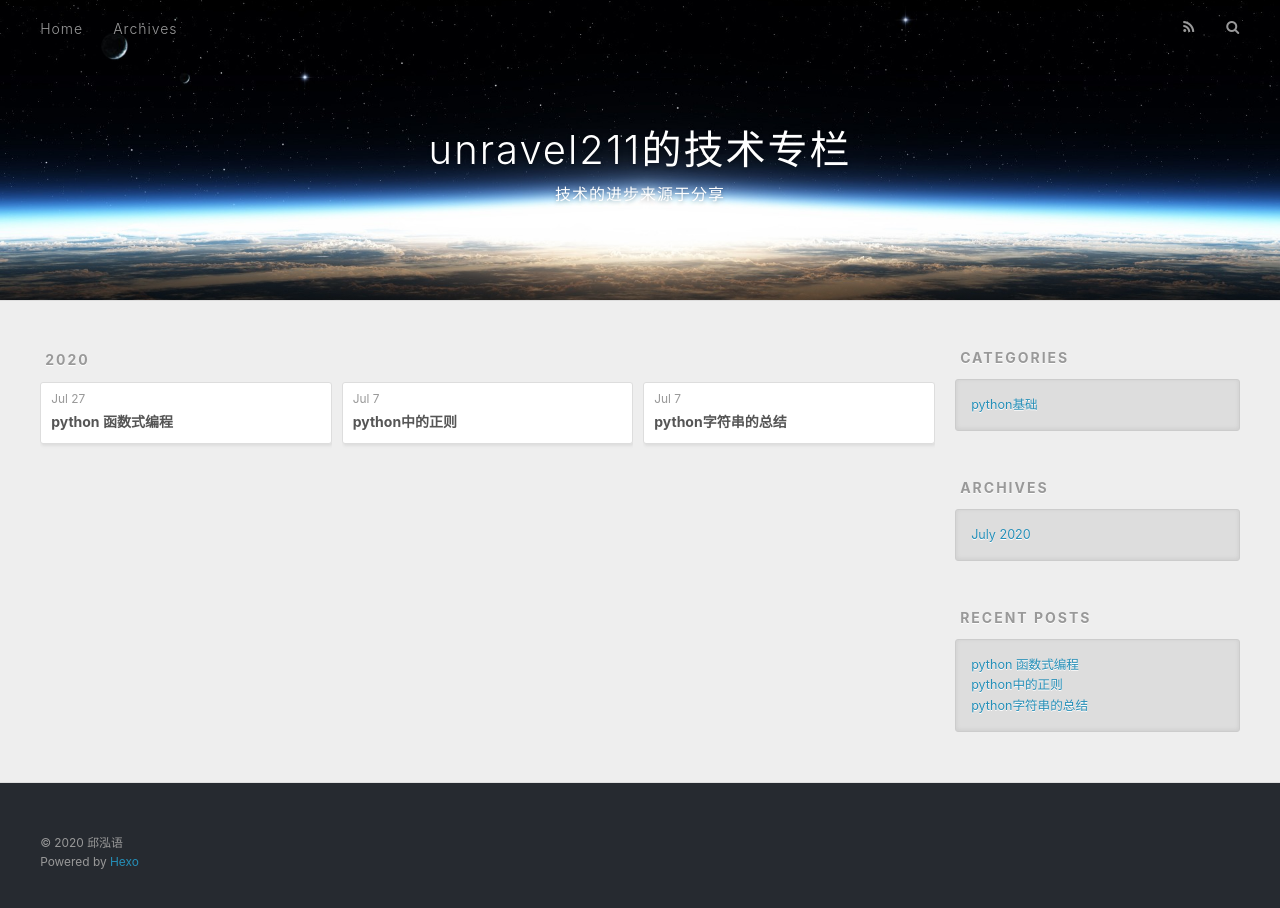
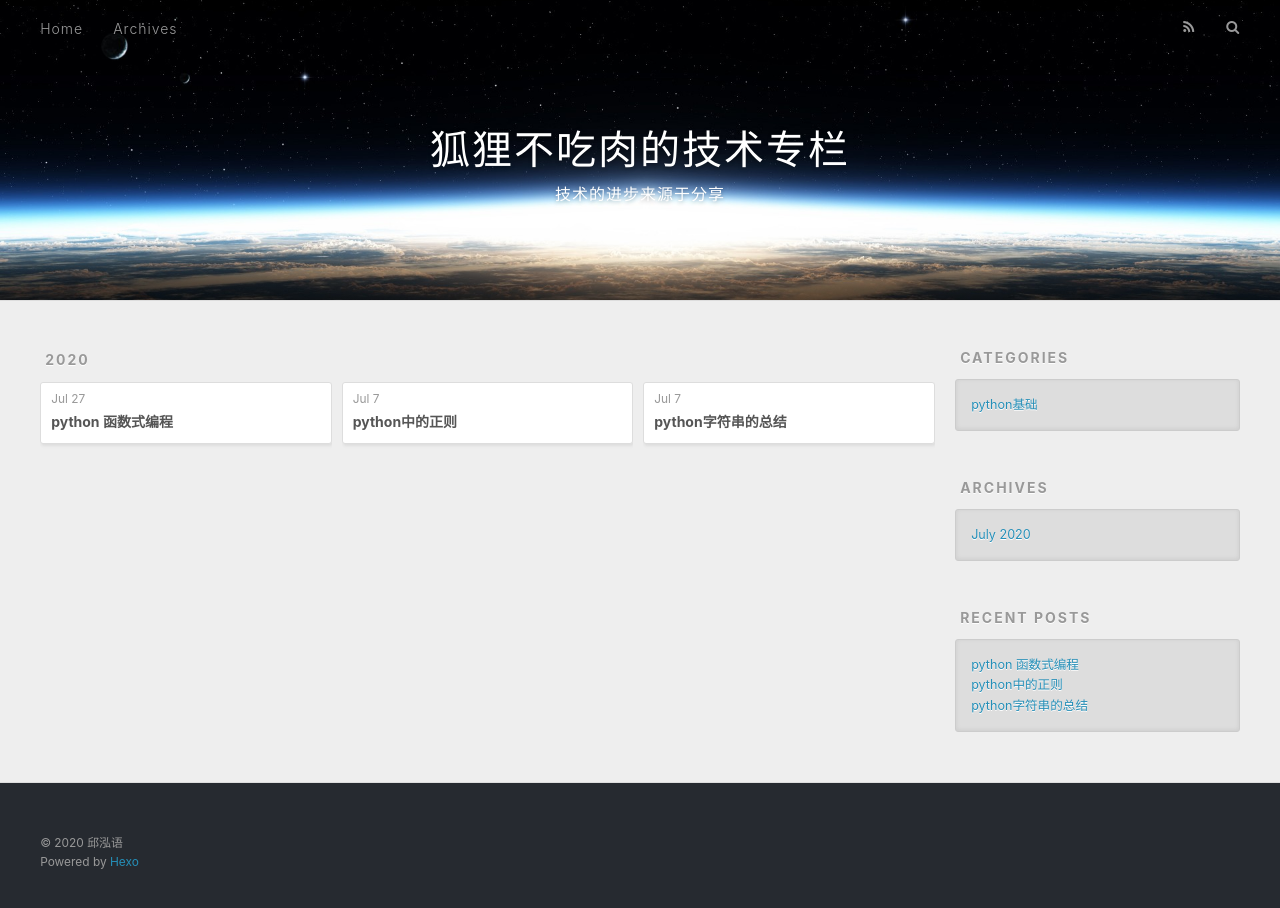
Before and after one commit to unravel211/unravel211.github.io, a plain HTML site: page archives/2020/07/index.html in a window 1280 px wide. Drawn offline with nearby package versions, Linux system fonts and the light colour scheme.

Commit message:
Site updated: 2020-07-27 14:02:13

```diff
--- a/archives/2020/07/index.html
+++ b/archives/2020/07/index.html
@@ -5,19 +5,19 @@
 
 
 
-  <title>Archives: 2020/7 | unravel211的技术专栏</title>
+  <title>Archives: 2020/7 | 狐狸不吃肉的技术专栏</title>
   <meta name="viewport" content="width=device-width, initial-scale=1, maximum-scale=1">
   <meta name="description" content="分享python相关的技术">
 <meta property="og:type" content="website">
-<meta property="og:title" content="unravel211的技术专栏">
+<meta property="og:title" content="狐狸不吃肉的技术专栏">
 <meta property="og:url" content="http://yoursite.com/archives/2020/07/index.html">
-<meta property="og:site_name" content="unravel211的技术专栏">
+<meta property="og:site_name" content="狐狸不吃肉的技术专栏">
 <meta property="og:description" content="分享python相关的技术">
 <meta property="og:locale" content="zh">
 <meta property="article:author" content="邱泓语">
 <meta name="twitter:card" content="summary">
 
-    <link rel="alternate" href="/atom.xml" title="unravel211的技术专栏" type="application/atom+xml">
+    <link rel="alternate" href="/atom.xml" title="狐狸不吃肉的技术专栏" type="application/atom+xml">
 
 
     <link rel="icon" href="/favicon.png">
@@ -38,7 +38,7 @@
   <div id="header-outer" class="outer">
     <div id="header-title" class="inner">
       <h1 id="logo-wrap">
-        <a href="/" id="logo">unravel211的技术专栏</a>
+        <a href="/" id="logo">狐狸不吃肉的技术专栏</a>
       </h1>
 
         <h2 id="subtitle-wrap">
```
Also changed, not shown: 2020/07/07/python 字符串的总结/index.html (+4 -4 lines), 2020/07/07/python中的正则/index.html (+4 -4 lines), 2020/07/27/函数式编程/index.html (+4 -4 lines), archives/2020/index.html (+5 -5 lines), archives/index.html (+5 -5 lines), categories/python基础/index.html (+5 -5 lines), index.html (+5 -5 lines).
